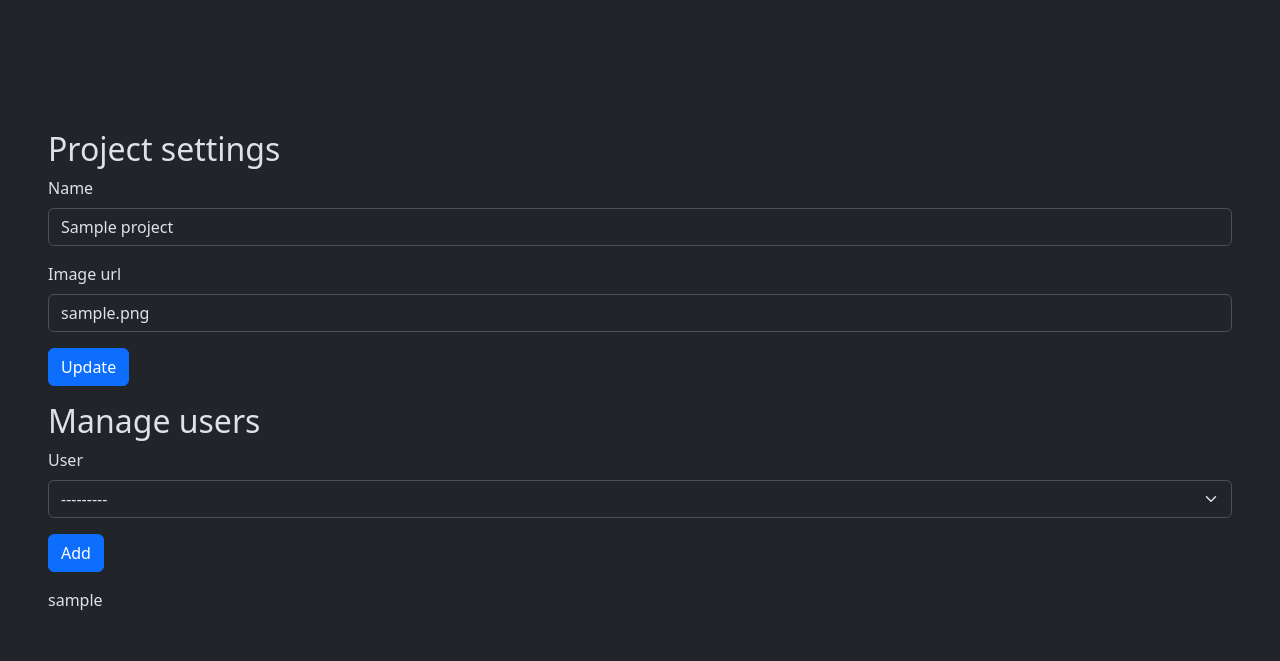
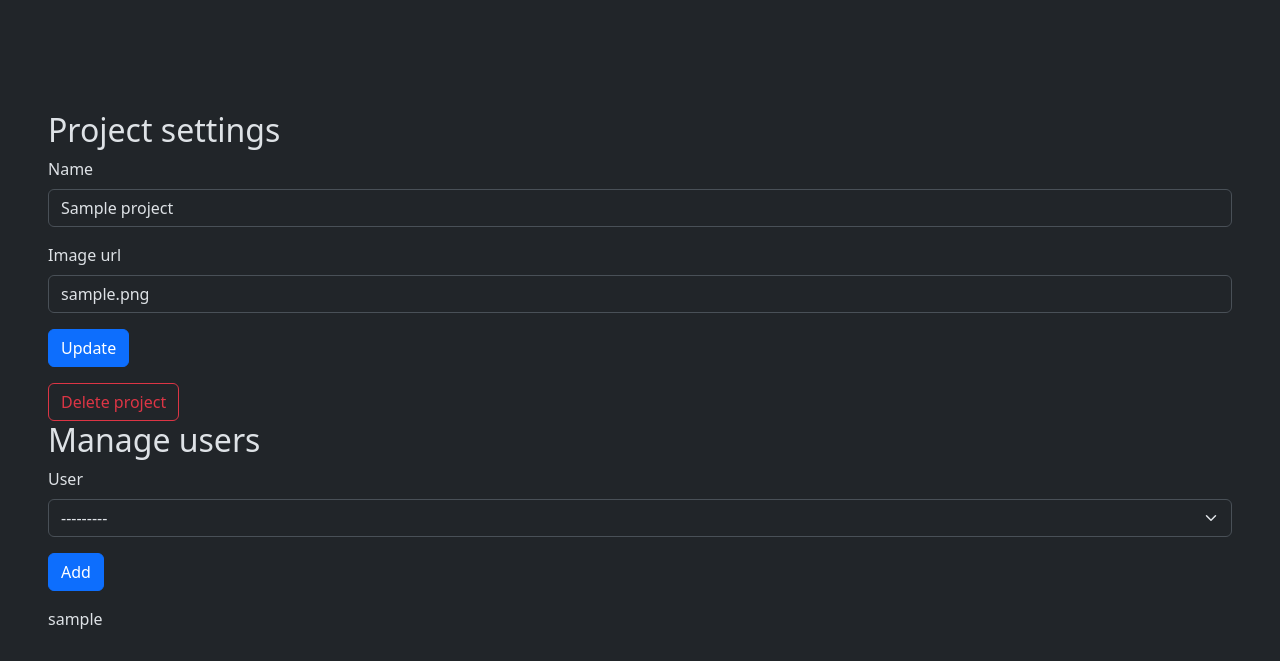
Before and after one commit to lukakuterovac/notey-django, a Django app: page /projects/1/settings in a window 1280 px wide. Shown: the part 58-719 px from the top of the page. Run offline with Django 4.2, Linux system fonts and the light colour scheme; tables that the repository leaves empty hold one stand-in row (values such as "Sample post"); some libraries are stand-ins or nearby versions.

Commit message:
Add delete project button in project settings

```diff
--- a/notey/app/templates/app/project_settings.html
+++ b/notey/app/templates/app/project_settings.html
@@ -9,6 +9,12 @@
     {% csrf_token %} {{ form|crispy }}
     <input type="submit" value="Update" class="btn btn-primary" />
   </form>
+  <a
+    href="{% url 'app:delete_project' project.id %}"
+    class="btn btn-outline-danger"
+  >
+    Delete project
+  </a>
   <h2>Manage users</h2>
   <form action="{% url 'app:add_user' project.id %}" method="post" class="mb-3">
     {% csrf_token %} {{ add_user_form|crispy }}
--- a/notey/app/urls.py
+++ b/notey/app/urls.py
@@ -10,6 +10,9 @@ urlpatterns = [
     path("logout", views.logout_request, name="logout"),
     path("projects", views.projects, name="projects"),
     path("projects/new", views.new_project, name="new_project"),
+    path(
+        "projects/delete/<int:project_id>", views.delete_project, name="delete_project"
+    ),
     path("projects/<int:project_id>", views.project_details, name="project_details"),
     path("projects/<int:project_id>/new", views.new_note, name="new_note"),
     path(
--- a/notey/app/views.py
+++ b/notey/app/views.py
@@ -109,6 +109,12 @@ def new_project(request):
     return render(request, "app/projects.html", context)
 
 
+def delete_project(request, project_id):
+    project = Project.objects.get(pk=project_id)
+    project.delete()
+    return HttpResponseRedirect(reverse("app:projects"))
+
+
 def project_details(request, project_id):
     project = Project.objects.get(pk=project_id)
     notes = project.get_notes()
```
